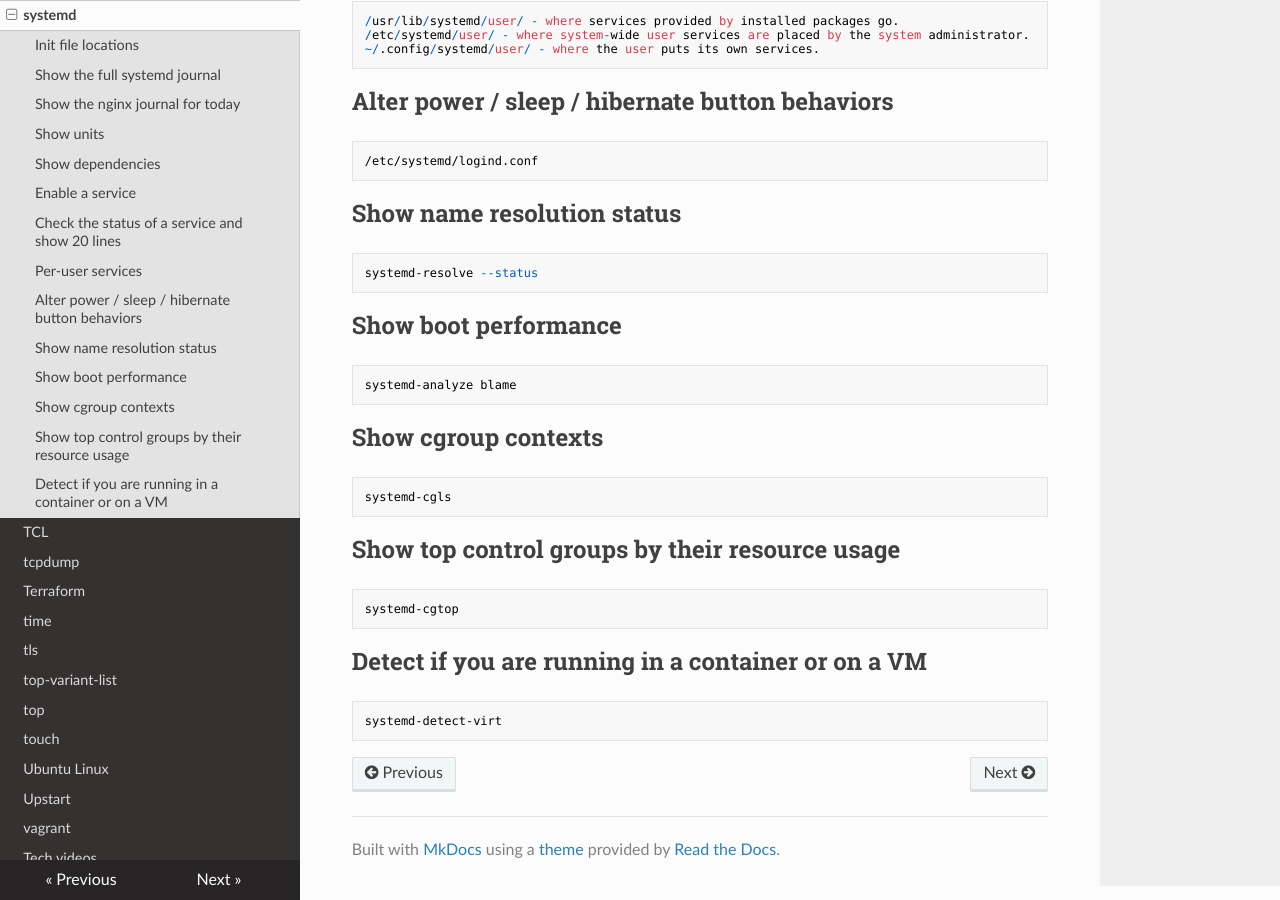
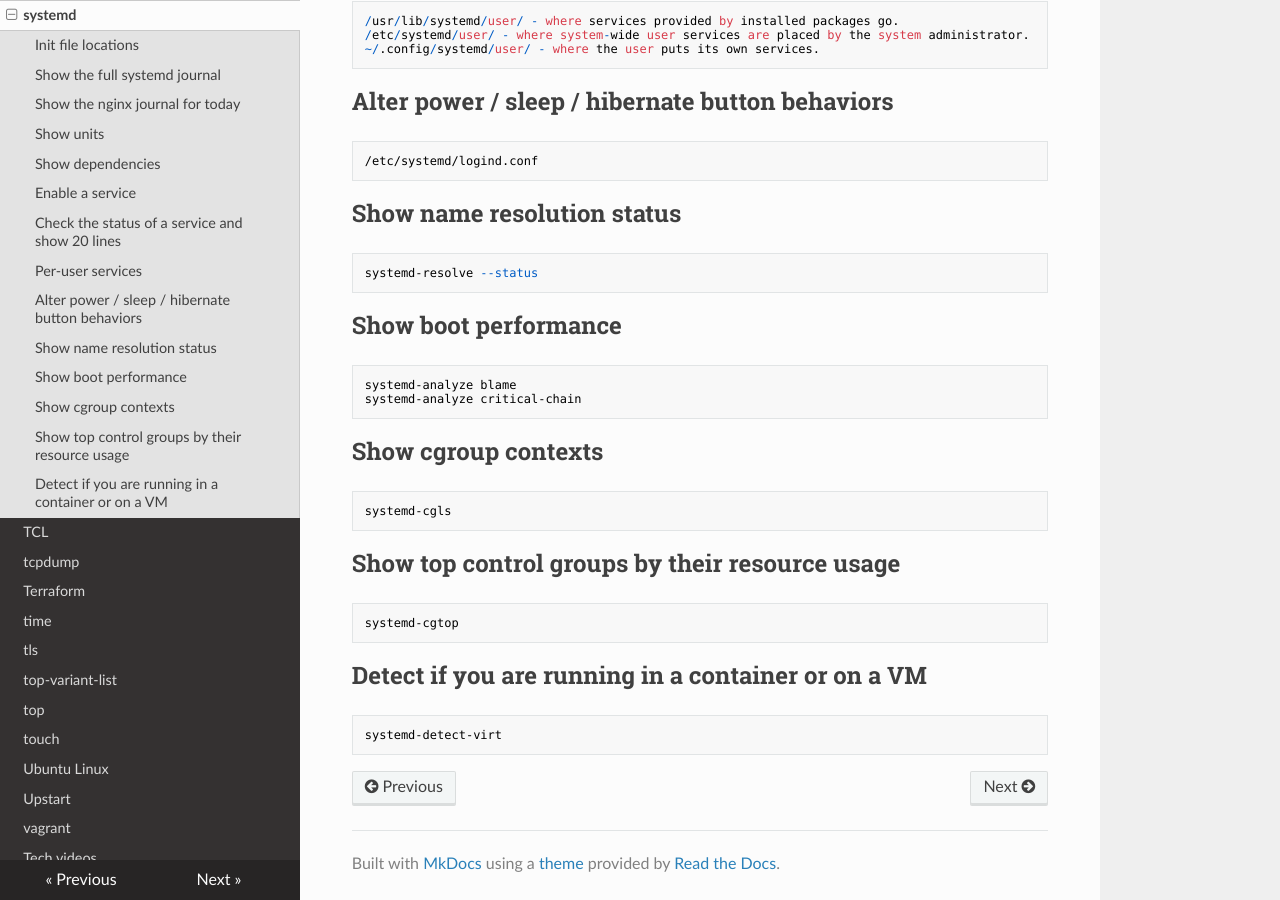
Before and after one commit to lando-cal/tech-notes, an MkDocs documentation site: the page built from docs/systemd.md, in a window 1280 px wide and 900 px high, scrolled down 1533 px. Built offline with MkDocs 1.6.1, drawn with Linux system fonts in a browser that asks for light colours; nearby versions of some CDN libraries.

Commit message:
Add systemd-analyze critical-chain

````diff
--- a/docs/systemd.md
+++ b/docs/systemd.md
@@ -83,6 +83,7 @@ systemd-resolve --status
 
 ```
 systemd-analyze blame
+systemd-analyze critical-chain
 ```
 
 ## Show cgroup contexts
````
